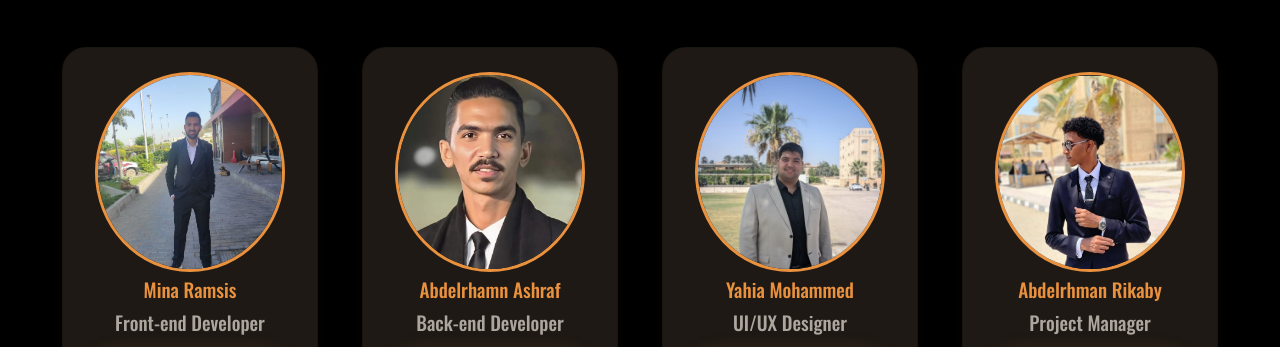
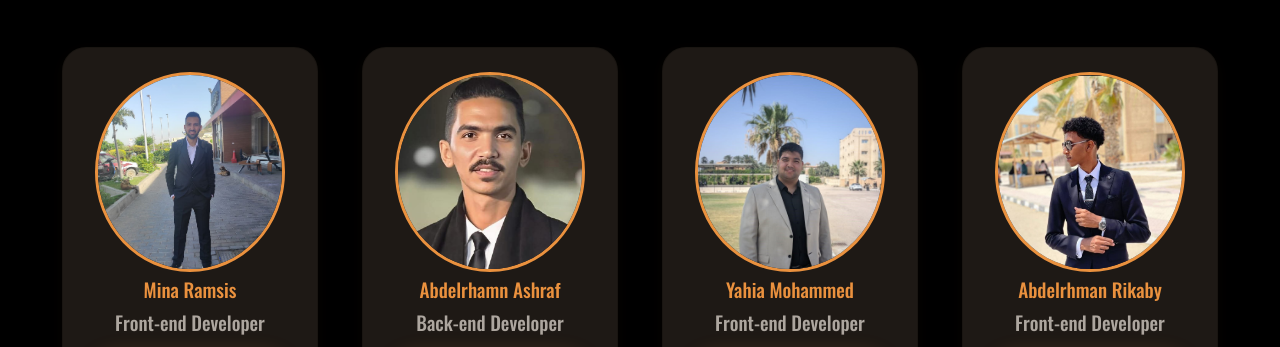
Before and after one commit to MAAY4/MAAY-DEVELOPERS, a plain HTML site: page about.html in a window 1280 px wide. Shown: the part 831-1178 px from the top of the page. Drawn offline with nearby package versions, Linux system fonts and the light colour scheme; a web font is replaced by a local one.

Commit message:
Update about.html

```diff
--- a/about.html
+++ b/about.html
@@ -720,7 +720,7 @@ section {
                     <img src="images/yehia.jpg" alt="Yahia Mohemd" class="card_img">
                 </div>
                 <h3 class="Card_Name">Yahia Mohammed</h3>
-                <span class="card_Field">UI/UX Designer</span>
+                <span class="card_Field">Front-end Developer</span>
 
                 <div class="card_social">
                     <div class="card_social_control">
@@ -747,7 +747,7 @@ section {
                     <img src="images/rikaby.jpg" alt="Abdelrhman Rikaby" class="card_img">
                 </div>
                 <h3 class="Card_Name">Abdelrhman Rikaby</h3>
-                <span class="card_Field">Project Manager</span>
+                <span class="card_Field">Front-end Developer</span>
 
                 <div class="card_social">
                     <div class="card_social_control">
```
